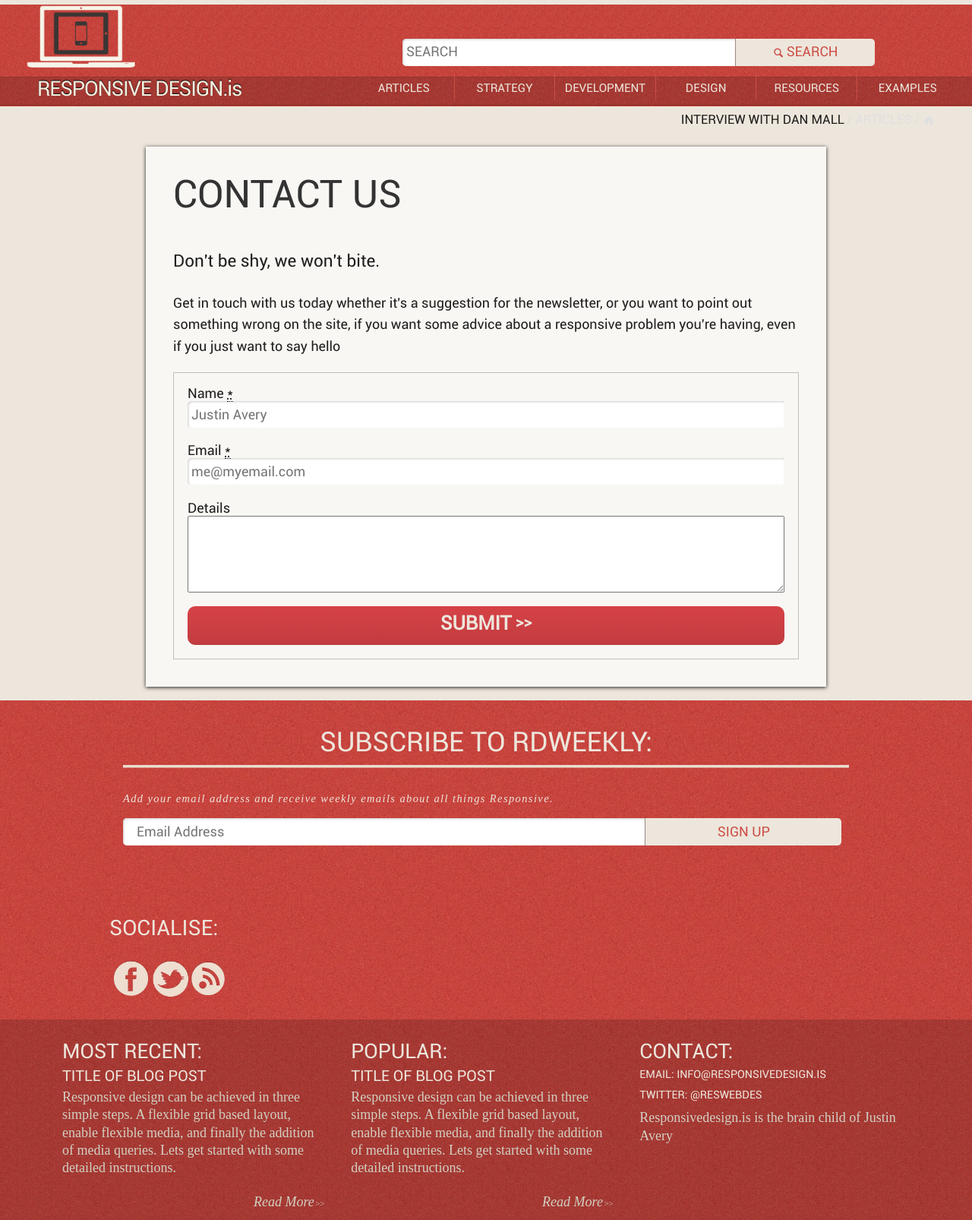
After one commit to justincavery/responsivedesign, a PHP site: page /contact.php in a window 1280 px wide. The commit adds this page. Shown: the whole page at 76% size. Run offline with PHP 8.4, Linux system fonts and the light colour scheme; some libraries are stand-ins or nearby versions.

Commit message:
Created Form page and updated form layout styles

```diff
--- /dev/null
+++ b/contact.php
@@ -0,0 +1,66 @@
+<?php include 'parts/doctype.php';?>
+<body class="articles">
+	<div class="header">
+		<?php include 'parts/header.php';?>
+		<?php include 'parts/nav.php';?>
+		<a class="tablet toggle-subnav" href="#"><span class="nav-bar clearfix"><span aria-hidden="true" data-icon="&#57349;" ></span>Subnav</span></a>
+		<ul class="breadcrumbs">
+			<li><a href="/"><span aria-hidden="true" data-icon="&#8962;" ></span></a></li>
+			<li><a href="articles.php">Articles</a></li>
+			<li>Interview with Dan Mall</li>
+		</ul>
+	</div>
+	<div class="content">
+
+
+
+<!--endnoindex-->
+
+		<article class="article" role="main">
+<h1>Contact Us</h1>
+
+<p class="lead">Don't be shy, we won't bite.</p>
+
+<p>Get in touch with us today whether it's a suggestion for the newsletter, or you want to point out something wrong on the site, if you want some advice about a responsive problem you're having, even if you just want to say hello</p>
+
+<!--endnoindex-->
+<form id="form_email_4005" enctype="multipart/form-data" action="http://responsivedesign.is/contact/_nocache" method="post">
+
+	<input type="hidden" name="SQ_FORM_4005_PAGE" value="1" class="sq-form-field" id="SQ_FORM_4005_PAGE">
+	<input type="hidden" name="form_email_4005_referral_url" value="">
+
+		<fieldset>
+			<div class="form-question">
+				<label class="sq-form-question-title" for="q4005_q1">Name <abbr class="sq-form-required-field" title="required">*</abbr></label>
+					<input type="text" name="q4005:q1" value="" size="30" maxlength="300" placeholder="Justin Avery" id="q4005_q1" class="sq-form-field">
+			</div>
+
+			<div class="form-question">
+				<label class="sq-form-question-title" for="q4005_q2">Email <abbr class="sq-form-required-field" title="required">*</abbr></label>
+					<input type="text" name="q4005:q2" value="" size="30" maxlength="300" placeholder="me@myemail.com" id="q4005_q2" class="sq-form-field">
+			</div>
+			<div class="form-question">
+	<label class="sq-form-question-title" for="q4005_q3">Details</label>
+	<textarea name="q4005:q3" cols="50" rows="5" onkeyup="if (this.value.length &gt; 5000) { this.value = this.value.substr(0,5000); alert('This field can contain no more than 5000 characters.'); this.focus()}" onblur="if (this.value.length &gt; 5000) { this.value = this.value.substr(0,5000); alert('This field can contain no more than 5000 characters.'); this.focus()}" id="q4005_q3" class="sq-form-field"></textarea>
+	</div>
+
+<input type="hidden" name="q4005:comment" value="" size="10" maxlength="10" class="" id="q4005_comment">
+
+<p><button type="submit" name="form_email_4005_submit" value="Submit" class="sq-form-submit button dark" id="form_email_4005_submit">Submit</button></p>
+
+</fieldset>
+</form>
+
+<!--noindex-->
+
+</article>
+<!--noindex-->
+
+
+
+</div>
+		<?php include 'parts/footer.php'; ?>
+
+	<?php include 'parts/javascript.php'; ?>
+</body>
+</html>
--- a/css/global.css
+++ b/css/global.css
@@ -313,7 +313,9 @@ table tbody tr td { color: #333; padding: 9px 10px; vertical-align: top; border:
 	blockquote cite a, blockquote cite a:visited { color: #555; }
 	blockquote p:last-of-type { margin-bottom: 0;}*/
 /*	Forms  */
-input, button { font-family: "RobotoRegular", helvetica, sans-serif; text-transform: uppercase; }
+input, button { font-family: "RobotoRegular", helvetica, sans-serif; }
+
+button { text-transform: uppercase; }
 
 input, input[type="search"] { height: 2em; background-color: #fff; border-top-left-radius: 5px; -moz-border-radius-top-left: 5px; -webkit-border-top-left-radius: 5px; border-bottom-left-radius: 5px; -moz-border-radius-bottom-left: 5px; -webkit-border-bottom-left-radius: 5px; border: 0px; float: left; color: #7e7e7e; padding: 0 5px; box-shadow: inset 1px 1px 3px #CCC; }
 
@@ -738,7 +740,7 @@ dd a { color: #333; }
 
 .articles figure img { box-shadow: 2px 2px 15px #ccc; }
 .articles .content { float: left; max-width: none; }
-.articles .content .article { width: 100%; margin: 1em auto 0; background-color: rgba(255, 255, 255, 0.7); }
+.articles .content .article { width: 100%; margin: 1em auto; background-color: rgba(255, 255, 255, 0.7); }
 @media (min-width: 37.5em) { .articles .content .article { width: 95%; float: none; box-shadow: 0px 1px 5px; padding: 1em 2em; } }
 @media (min-width: 64em) { .articles .content .article { max-width: 1140px; width: 70%; } }
 .articles .related-lists { width: 100%; }
@@ -765,6 +767,11 @@ article.news { width: 100%; }
 .news blockquote { float: none; }
 .news blockquote p { font-size: 1.2em; margin: 0; font-style: oblique; }
 .news.row { border-bottom: solid 1px #ccc; padding-bottom: 1em; margin-bottom: 2em; }
+
+.content form fieldset { padding: 1em; margin: 1em auto; }
+.content form label { width: 100%; }
+.content form input { width: 100%; margin-bottom: 1.125em; }
+.content form textarea { width: 100%; max-width: 100%; }
 
 /*This is some shit
 
--- a/parts/header.php
+++ b/parts/header.php
@@ -1,7 +1,7 @@
 		<header>
 			<div id="logo"><img src="/images/RWDis-logo.svg" alt="Responsive Design.is Logo" /></div>
 			<div id="rwdis"><a href="/">RESPONSIVE DESIGN.is</a></div>
-			<div class="search"><form><input type="text"  name="search" value="SEARCH">
+			<div class="search"><form><input type="text"  name="search" placeholder="SEARCH">
 				<button type="submit"><span data-icon="&#128269;"></span><span class="show-on-large">Search</span></button> </form></div>
 		<div class="mobile-nav">
  <a class="toggle-subnav" href="#"><span class="nav-bar clearfix"><span aria-hidden="true" data-icon="&#57349;" ></span>Subnav</span></a>
--- a/sass/_junk.scss
+++ b/sass/_junk.scss
@@ -20,7 +20,7 @@
     max-width: none;
     .article {
       width: 100%;
-      margin: 1em auto 0;
+      margin: 1em auto;
       background-color: rgba(255,255,255,0.7);
     @include breakpoint(phablet){
       width: 95%;
@@ -123,3 +123,28 @@ article.news {
     margin-bottom: 2em;
   }
 }
+
+
+
+// FORMS GO HERE
+
+.content {
+  form {
+    fieldset {
+      padding: 1em;
+      margin: 1em auto;
+    }
+    .form-question {
+
+    }
+    label {
+      width:100%;
+    }
+    input {
+      width: 100%;
+      margin-bottom: $padding;
+    }
+    input[type=submit]{}
+    textarea {width: 100%; max-width: 100%;}
+  }
+}
--- a/sass/global.scss
+++ b/sass/global.scss
@@ -46,9 +46,11 @@ a {color: $red;
 /*	Forms  */
 input, button {
 	font-family: $roboto;
-	text-transform: uppercase;
 }
 
+button {
+		text-transform: uppercase;
+}
 
 input, input[type="search"] {
 		height: 2em;
```
